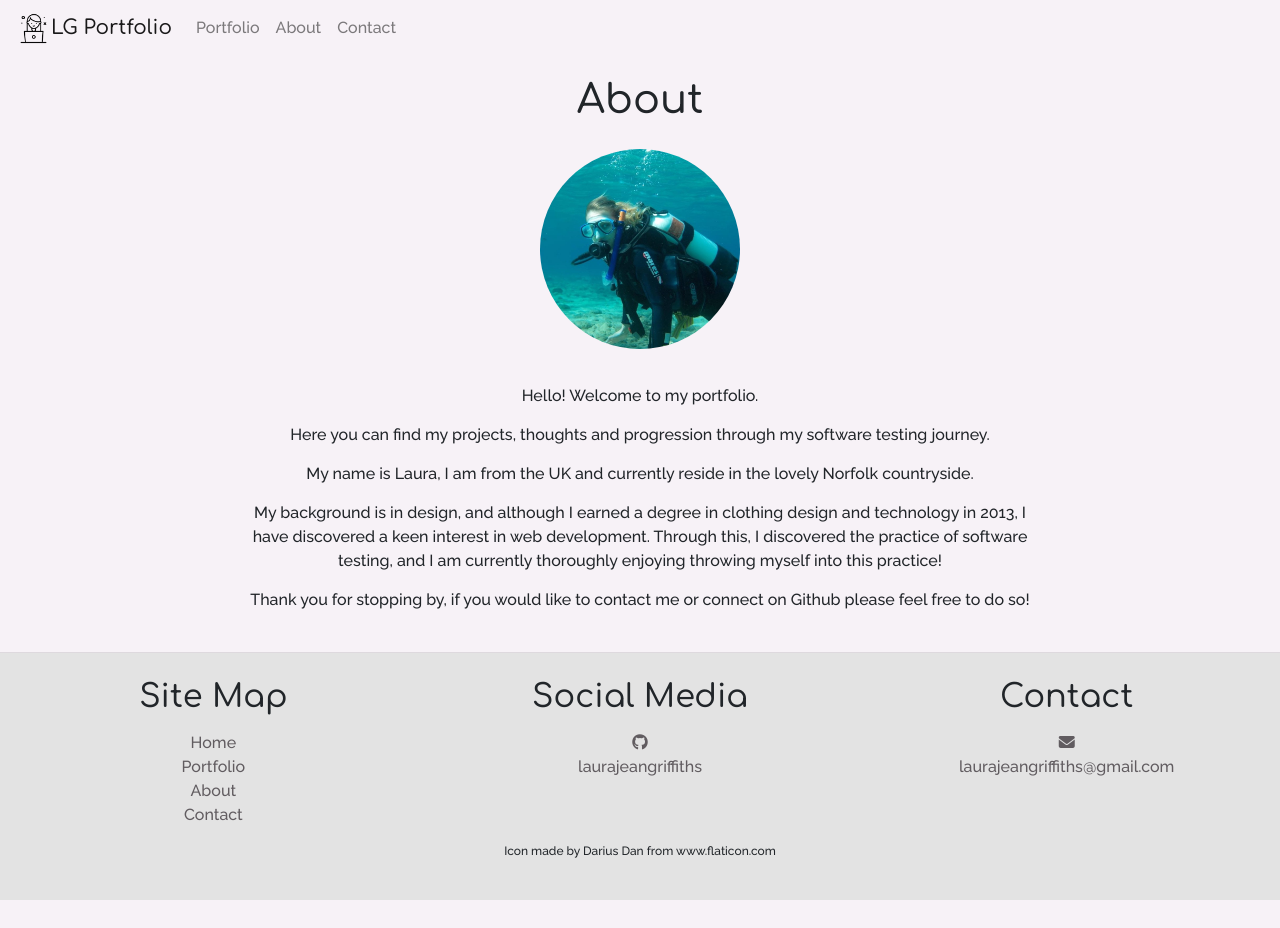
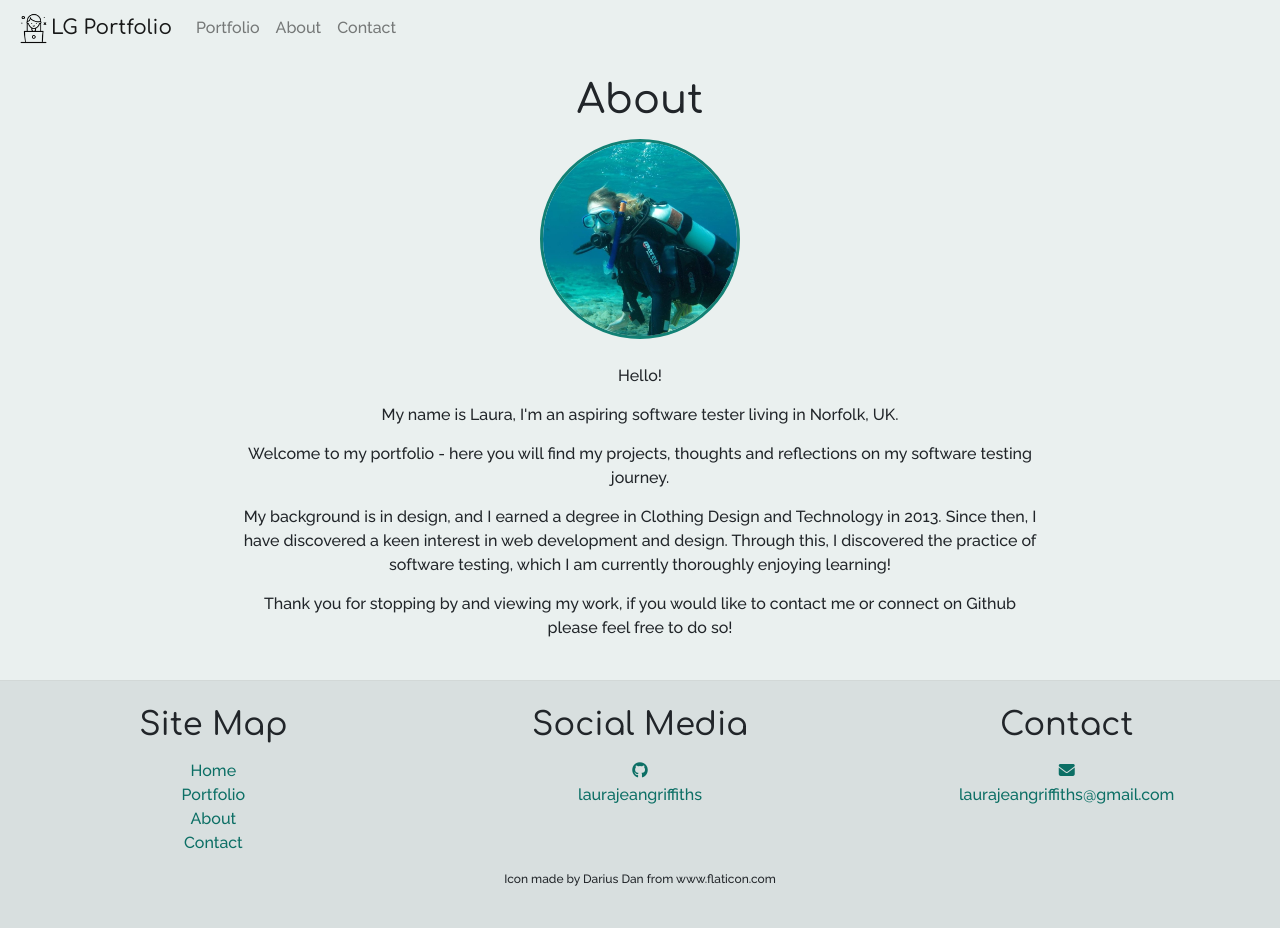
Before and after one commit to laurajeangriffiths/laurajeangriffiths.github.io, a Jekyll site: the page built from about.html, in a window 1280 px wide. Built offline with Jekyll 4.4.1, drawn with Linux system fonts in a browser that asks for light colours; nearby versions of some CDN libraries; before the commit the page ends 900 px from its top, so only the background shows below that.

Commit message:
Styling edits
Colour scheme change

```diff
--- a/_layouts/default.html
+++ b/_layouts/default.html
@@ -14,7 +14,7 @@
   <body>
     <nav class="navbar navbar-expand-lg navbar-light navbar-custom">
       <img src="/img/student.png" width=35 height=35>
-  <a class="navbar-brand" href=/index/>LG Portfolio</a>
+  <a class="navbar-brand" href=/index>LG Portfolio</a>
   <button class="navbar-toggler" type="button" data-toggle="collapse" data-target="#navbarSupportedContent" aria-controls="navbarSupportedContent" aria-expanded="false" aria-label="Toggle navigation">
     <span class="navbar-toggler-icon"></span>
   </button>
@@ -22,13 +22,13 @@
   <div class="collapse navbar-collapse" id="navbarSupportedContent">
     <ul class="navbar-nav mr-auto">
       <li class="nav-item">
-        <a class="nav-link" href=/portfolio/>Portfolio</a>
+        <a class="nav-link" href=/portfolio>Portfolio</a>
       </li>
       <li class="nav-item">
-        <a class="nav-link" href=/about/>About</a>
+        <a class="nav-link" href=/about>About</a>
       </li>
       <li class="nav-item">
-        <a class="nav-link" href=/contact/>Contact</a>
+        <a class="nav-link" href=/contact>Contact</a>
       </li>
     </ul>
   </div>
@@ -40,7 +40,7 @@
       <div class="row">
         <div class="col-sm">
           <h2>Site Map</h2>
-          <ul class="list-unstyled">
+          <ul class="list-unstyled" id="foot-col">
               <li>
                   <a href="/" alt="Return to home page footer link">Home</a>
               </li>
@@ -57,14 +57,14 @@
         </div>
         <div class="col-sm">
           <h2>Social Media</h2>
-          <ul class="list-unstyled">
+          <ul class="list-unstyled" id="foot-col">
               <i class="fab fa-github"></i>
               <li><a href="https://github.com/laurajeangriffiths">laurajeangriffiths</a></li>
           </ul>
         </div>
         <div class="col-sm">
           <h2>Contact</h2>
-          <ul class="list-unstyled">
+          <ul class="list-unstyled" id="foot-col">
               <i class="fas fa-envelope"></i>
               <li><a href="mailto:laurajeangriffiths@gmail.com">laurajeangriffiths@gmail.com</a></li>
           </ul>
--- a/_layouts/home.html
+++ b/_layouts/home.html
@@ -15,8 +15,7 @@ layout: default
 
 <div class="blog">
   <h2>Latest Blog Posts</h2>
-
-  <ul>
+  <ul id="blog-post">
     {% for post in site.posts %}
       <li>
         <a href="{{ post.url }}">{{ post.title }}</a>
--- a/about.html
+++ b/about.html
@@ -5,18 +5,18 @@ permalink: /about/
 ---
 <h1 class="page-title">About</h1>
 
-<img src="/img/scuba2.jpg" class="profile" alt="profile photo">
+<img src="/img/scuba.jpg" class="profile" alt="profile photo">
 
 <div class="container bio">
-    <p>Hello! Welcome to my portfolio.</p>
+    <p>Hello!
 
-    <p>Here you can find my projects, thoughts and progression through my software testing journey.</p>
+    <p>My name is Laura, I'm an aspiring software tester living in Norfolk, UK.</p>
 
-    <p>My name is Laura, I am from the UK and currently reside in the lovely Norfolk countryside.</p>
+    <p>Welcome to my portfolio - here you will find my projects, thoughts and reflections on my software testing journey.</p>
 
-    <p>My background is in design, and although I earned a degree in clothing design and technology in 2013, I have discovered a keen interest in web development. Through this, I discovered the practice of software testing, and I am currently thoroughly enjoying throwing myself into this practice!</p>
+    <p>My background is in design, and I earned a degree in Clothing Design and Technology in 2013. Since then, I have discovered a keen interest in web development and design. Through this, I discovered the practice of software testing, which I am currently thoroughly enjoying learning!</p>
 
-    <p>Thank you for stopping by, if you would like to contact me or connect on Github please feel free to do so!</p>
+    <p>Thank you for stopping by and viewing my work, if you would like to contact me or connect on Github please feel free to do so!</p>
 
 
 </div>
--- a/assets/main.css
+++ b/assets/main.css
@@ -5,7 +5,7 @@ body {
   display: flex;
   min-height: 100vh;
   flex-direction: column;
-  background-color: #f7f2f7;
+  background-color: #eaf0ef;
 }
 
 h1, h2 {
@@ -26,11 +26,11 @@ h1, h2 {
 
 div.footer {
   padding-top: 25px;
-  background-color: #e3e3e3;
+  background-color: #d8dfdf;
 }
 
 .jumbotron{
-  background-color: #f7f2f7;
+  background-color: #eaf0ef;
   margin-bottom: 0;
 }
 
@@ -40,17 +40,17 @@ div.footer {
 }
 
 .navbar-custom{
-  background-color: #f7f2f7;
+  background-color: #eaf0ef;
 }
 
 .display-4, .navbar-brand {
   font-family: 'Comfortaa', cursive;
-  color: #593956;
+  color: #0c6f65;
   font-weight: 500;
 }
 
 .btn:hover {
-  background-color: #593956;
+  background-color: #0c6f65;
 }
 
 .blog {
@@ -80,9 +80,15 @@ h1, h2, h3, h4, h5, h6, p, blockquote, pre, ul, ol, dl, figure, .highlight { mar
 /** Images */
 img { max-width: 100%; margin: auto; }
 
-.profile {width: 200px; height: 200px; border-radius: 50%;}
+.profile {width: 200px; height: 200px; border-radius: 50%; border-radius: 50%;
+border: 3px solid #128175}
 
-.hello {width: 200px; height: 200px; border-radius: 50%;}
+.hello {width: 200px;
+      height: 200px;
+      border-radius: 50%;
+      border-radius: 50%;
+      border: 3px solid #128175;
+}
 
 .construction {
   display: block;
@@ -98,15 +104,23 @@ img { max-width: 100%; margin: auto; }
 h1, h2, h3, h4, h5, h6 { font-weight: 200; }
 
 /** Links */
-a, .list-unstyled { color: #615c60; text-decoration: none; }
+a {
+  color: #0c6f65;
+}
 
-a:visited { color: #1756a9; }
+#blog-post a { color: #111;}
+
+/* a:visited { color: #0c6f65; } */
 
 a:hover { color: #111; text-decoration: underline; }
 
-.list-unstyled:visited { color: #1756a9; }
+#foot-col a {
+  color: #0c6f65;
+}
 
-.list-unstyled:hover { color: #111; text-decoration: underline; }
+#foot-col i {
+  color: #0c6f65;
+}
 
 /** Wrapper */
 .wrapper { max-width: -webkit-calc(800px - (30px * 2)); max-width: calc(800px - (30px * 2)); margin-right: auto; margin-left: auto; padding-right: 30px; padding-left: 30px; }
--- a/contact.html
+++ b/contact.html
@@ -5,7 +5,7 @@ permalink: /contact/
 ---
 <h1 class="page-title">Contact</h1>
 
-<img src="/img/Typewriter.jpg" class="hello" alt="hello logo">
+<img src="/img/Typewriter.jpg" class="hello" alt="Image of Typewriter">
 
 
   <div class="container text-center">
```
Also changed, not shown: img/beach.png (deleted), img/hello.jpg (deleted), img/laura.jpg (deleted), img/lauraprof.jpg (deleted), img/scuba.JPG, img/scuba2.JPG (deleted).
